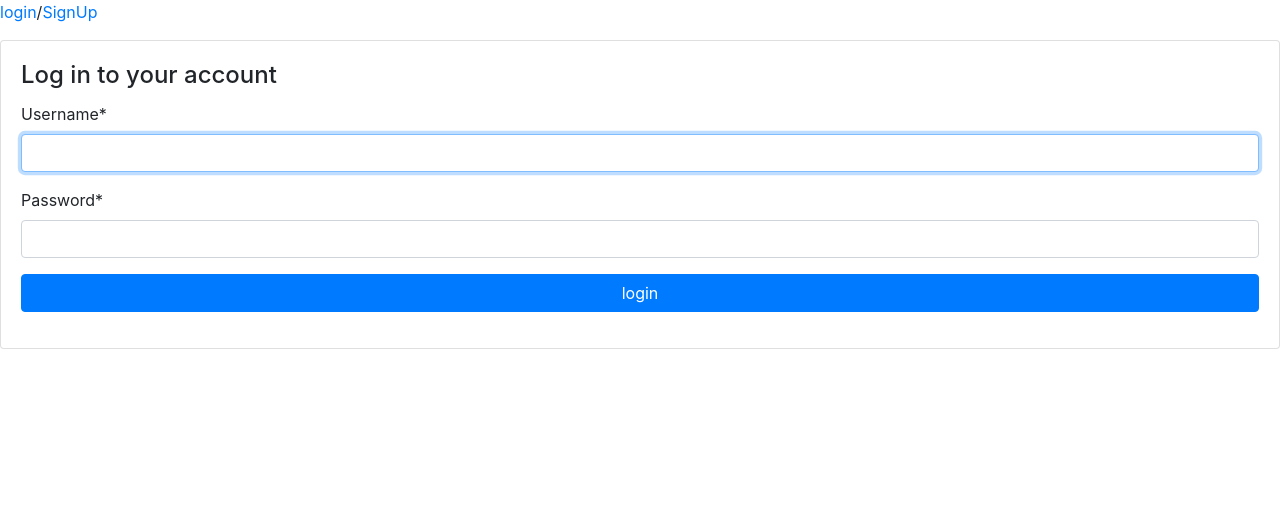
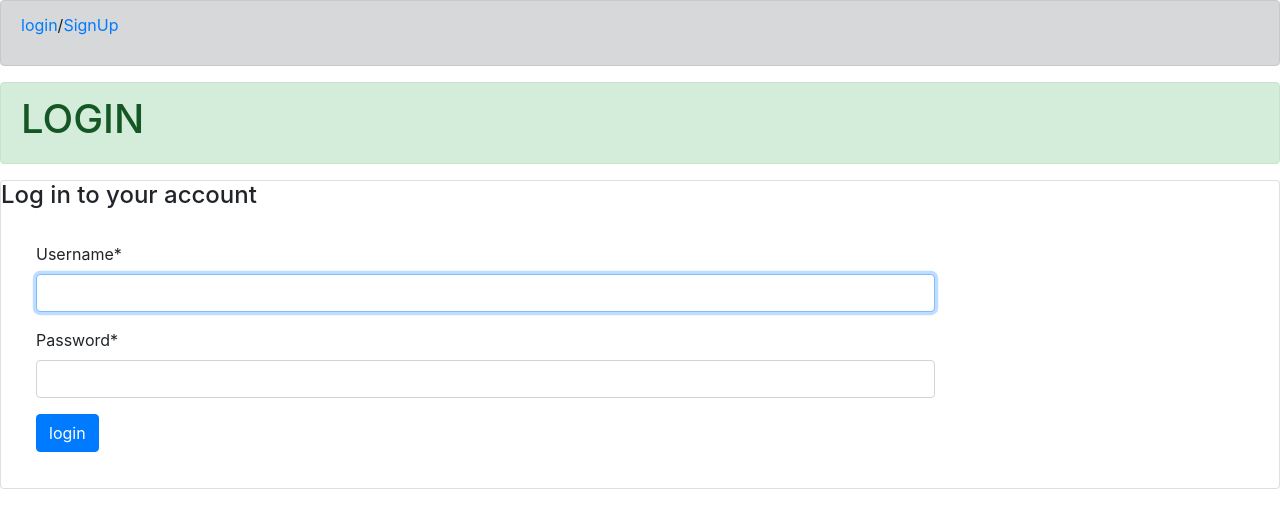
Before and after one commit to Tarek-Hassan/BLOGER-_Django, a Django app: page /loginRegister/login/ in a window 1280 px wide. Shown: the top 528 px of the page. Run offline with Django 3.2, Linux system fonts and the light colour scheme; some libraries are stand-ins or nearby versions.

Commit message:
@tarek 19/2 loginRegister withoutDesign

```diff
--- a/templates/admin/base1.html
+++ b/templates/admin/base1.html
@@ -1,11 +1,18 @@
 {% include 'blogviews/header.html'%}
 {% block auth %}
-    {% if user.is_authenticated %}
-        <p><a href="{% url 'logout' %}">logout</a>
-    {% else %}
-        <p><a href="{% url 'login' %}">login</a>/<a href="{% url 'signup' %}">SignUp</a></p>
-    {% endif %}
+    <div class="alert alert-dark" role="alert">
+        {% if user.is_authenticated %}
+            <p><a href="{% url 'logout' %}">logout</a>
+        {% else %}
+            <p><a href="{% url 'login' %}">login</a>/<a href="{% url 'signup' %}">SignUp</a></p>
+        {% endif %}
+    </div>
 {% endblock %}
+<div class="alert alert-success" role="alert">
+{% block title %}
+
+{% endblock %}
+</div>
 {% block main%}
 {%endblock%}
 {% include 'blogviews/footer.html'%}
--- a/templates/blogviews/header.html
+++ b/templates/blogviews/header.html
@@ -2,7 +2,8 @@
 <html lang="en">
 <head>
         {% load static %}
-        <link rel="stylesheet" type="text/css" href="{% static 'css/bootstrap.min.css' %}" />
+        <!-- <link rel="stylesheet" type="text/css" href="{% static 'css/bootstrap.min.css' %}" /> -->
+        <link rel="stylesheet" href="https://stackpath.bootstrapcdn.com/bootstrap/4.4.1/css/bootstrap.min.css" integrity="sha384-Vkoo8x4CGsO3+Hhxv8T/Q5PaXtkKtu6ug5TOeNV6gBiFeWPGFN9MuhOf23Q9Ifjh" crossorigin="anonymous">
         <meta charset="UTF-8">
         <meta name="viewport" content="width=device-width, initial-scale=1.0">
         <meta http-equiv="X-UA-Compatible" content="ie=edge">
--- a/templates/registration/index.html
+++ b/templates/registration/index.html
@@ -1,4 +1,7 @@
 {% include 'admin/base1.html'%}
+{% block title%}
+<h1>home page</h1>
+{%endblock%}
 {% block main%}
 <h1>is_authenticated => {{user.is_authenticated}}</h1>
 <h1>id => {{user.id}}</h1>
--- a/templates/registration/login.html
+++ b/templates/registration/login.html
@@ -1,13 +1,16 @@
 {% extends 'admin/base1.html'%}
+{% block title%}
+<h1>LOGIN</h1>
+{%endblock%}
 {% block main%}
 {% load crispy_forms_tags %}
 <div class="card">
+    <h4 class="card-title">Log in to your account</h4>
     <div class="card-body">
-    <h4 class="card-title">Log in to your account</h4>
-<form method="POST" class="form-group">
+<form method="POST" class="form-group col-9">
     {% csrf_token %}
     {{form|crispy}}
-    <button type="submit" class="btn btn-primary btn-block">login</button>
+    <button type="submit" class="btn btn-primary">login</button>
 </form>
 </div>
 </div>
```
Also changed, not shown: templates/registration/signup.html (+6 -3 lines).
